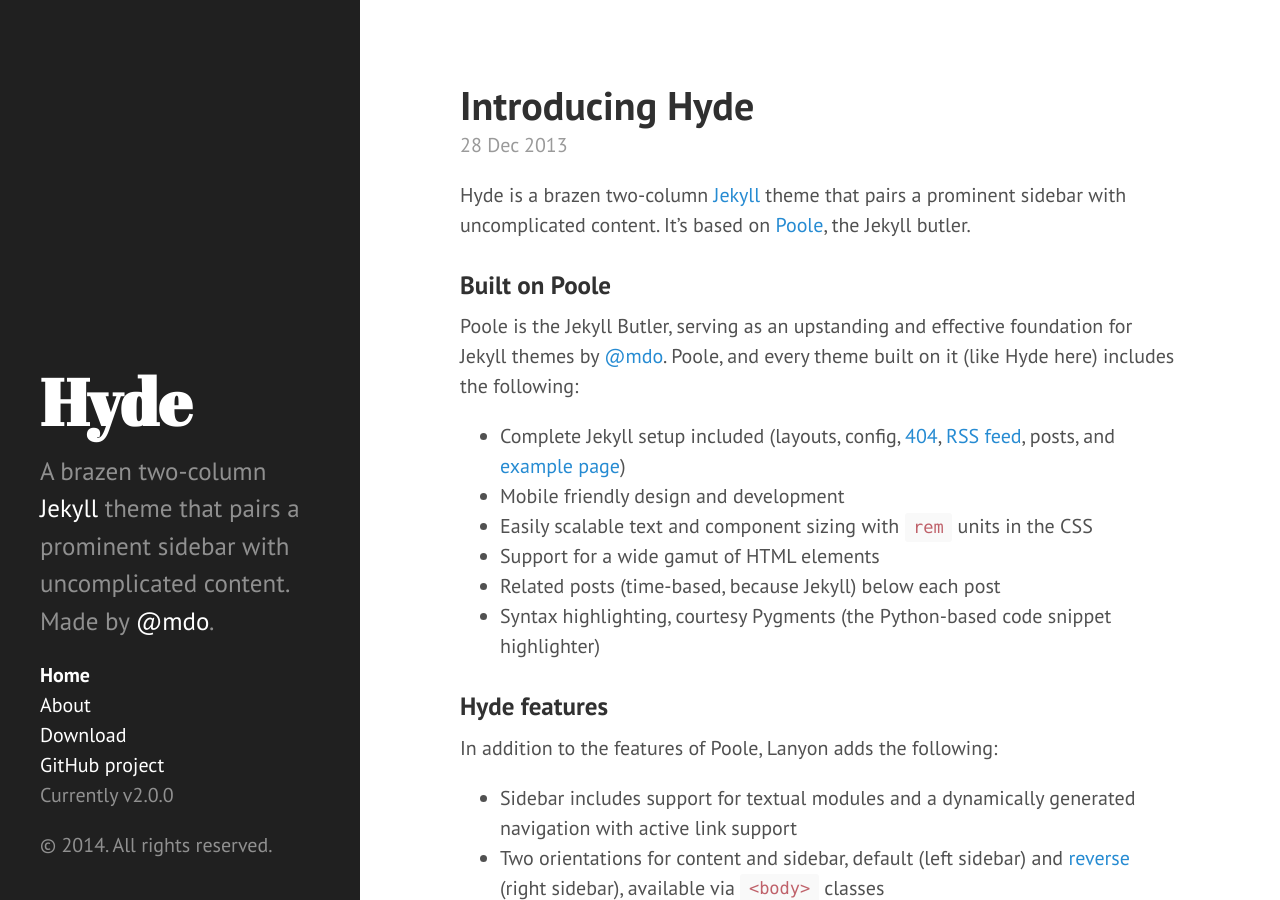
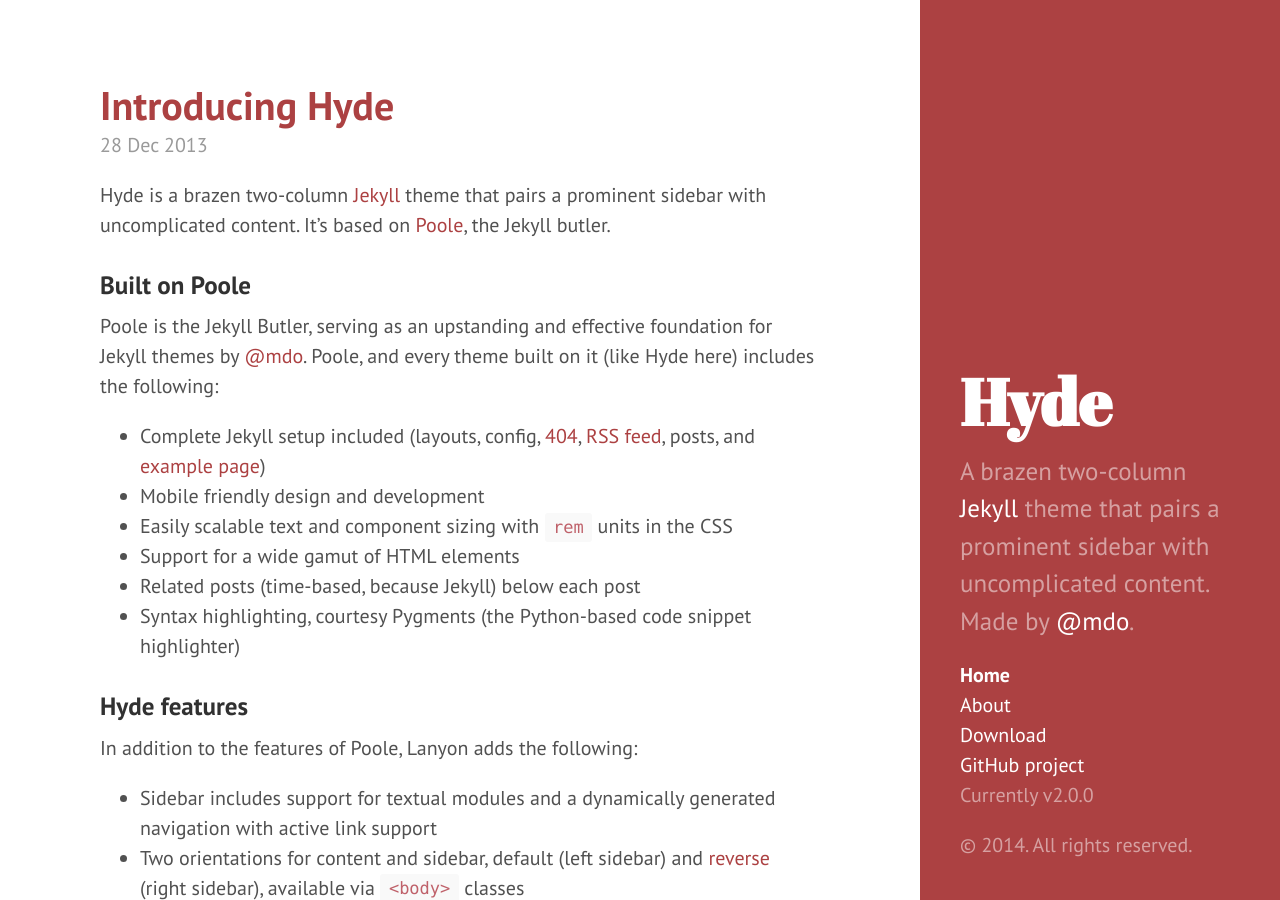
Before and after one commit to uc-dipp/uc-dipp.github.io, a Jekyll site: the page built from index.html, in a window 1280 px wide and 900 px high. Built offline with Jekyll 4.4.1, drawn with Linux system fonts in a browser that asks for light colours; Markdown is read by kramdown in place of the engine named in the settings; the list of posts is cut into pages by our own code.

Commit message:
Change theme, reverse sidebar, fix favicon

```diff
--- a/_layouts/default.html
+++ b/_layouts/default.html
@@ -3,7 +3,7 @@
 
   {% include head.html %}
 
-  <body>
+  <body class="theme-base-08 layout-reverse">
 
     {% include sidebar.html %}
 
```
Also changed, not shown: favicon.ico (deleted), public/apple-touch-icon-144-precomposed.png, public/favicon.ico (deleted).
